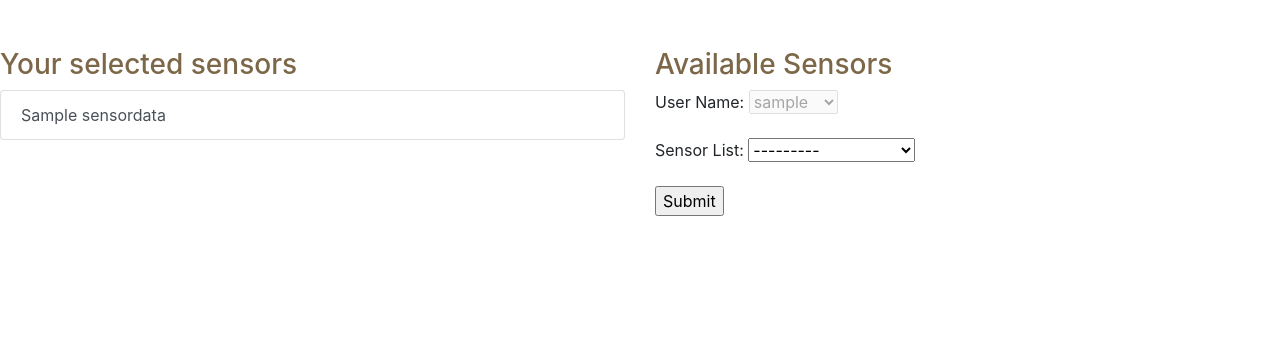
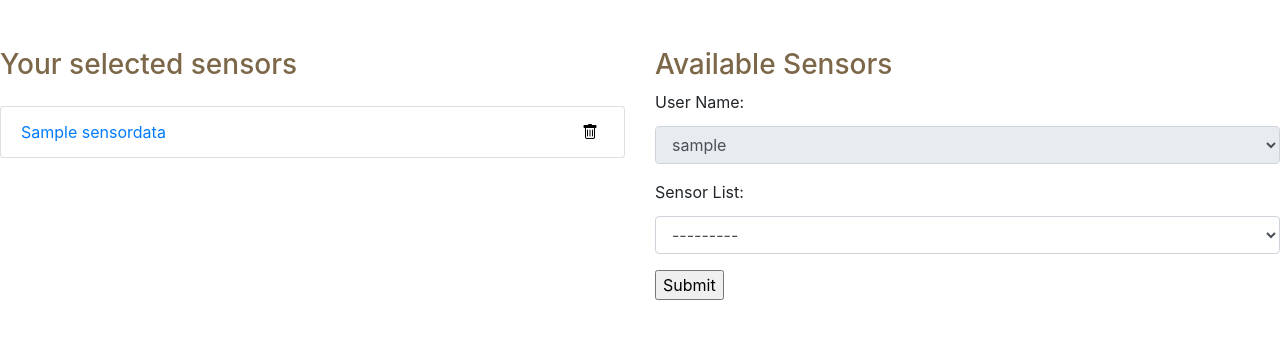
Before and after one commit to ujjuboi/DjangoWebSockets-MQTT, a Django app: page /second/ in a window 1280 px wide. Shown: the part 74-413 px from the top of the page. Run offline with Django 3.2, Linux system fonts and the light colour scheme; a user stored in the database is signed in; tables that the repository leaves empty hold one stand-in row (values such as "Sample post"); some libraries are stand-ins or nearby versions.

Commit message:
Added delete functionality, improved sensor selection form

```diff
--- a/secondPage/forms.py
+++ b/secondPage/forms.py
@@ -16,4 +16,11 @@ class UserMapForm(forms.ModelForm):
         super(UserMapForm,self).__init__(*args,**kwargs)
         self.fields['Uid'].required = False
         self.fields['Uid'].disabled = True
-        self.fields['Sid'].required = False
+        self.fields['Sid'].required = True
+        self.fields['Uid'].widget.attrs.update({
+            'class': 'form-control mt-1 ',
+        })
+        self.fields['Sid'].widget.attrs.update({
+            'class': 'form-control mt-1',
+            'placeholder' : 'please select'
+        })
--- a/secondPage/views.py
+++ b/secondPage/views.py
@@ -2,13 +2,25 @@ from django.shortcuts import redirect, render
 from .models import SensorData, UserSensor
 from .forms import UserMapForm
 from django.db.models import Q
+from django.views.decorators.csrf import csrf_exempt
+from django.http import HttpResponseRedirect
 # Create your views here.
-
+@csrf_exempt
 def second(request):
+    if(request.method == 'POST'):
+        data = request.POST
+        method = request.POST.get("_method")
+        if method == "delete":
+            delItem = data.get('userValue')
+            x = UserSensor.objects.get(pk = delItem)
+            x.delete()
+            return redirect("/second")
     if(request.user.is_authenticated):
         form = UserMapForm(request.POST or None, initial = {"Uid" : request.user.id})
-        if(form.is_valid and request.POST ):
+        if(form.is_valid and request.POST  and request.method == 'POST'):
             form.save()
+            print(form.cleaned_data)
+            return redirect("/second")
         userD = UserSensor.objects.filter(Uid = request.user.id)
         context = {
             'user' : request.user,
--- a/templates/base.html
+++ b/templates/base.html
@@ -12,6 +12,7 @@
     {%endblock css%}
     <link rel="stylesheet" href="https://maxcdn.bootstrapcdn.com/bootstrap/4.0.0/css/bootstrap.min.css"
     integrity="sha384-Gn5384xqQ1aoWXA+058RXPxPg6fy4IWvTNh0E263XmFcJlSAwiGgFAW/dAiS6JXm" crossorigin="anonymous">
+    <link rel="stylesheet" href="https://cdn.jsdelivr.net/npm/bootstrap-icons@1.4.1/font/bootstrap-icons.css">
 </head>
 <body style="background-color:#ffffff;;">
     {%block content%}
--- a/templates/secondP.html
+++ b/templates/secondP.html
@@ -21,20 +21,18 @@ Second Page
     <div class="row">
         <div class="col-6">
             <h3 style="color: rgb(124, 103, 72);"> Your selected sensors</h3>
-            <!-- <div class="list-group">
-                <a href="#" class="list-group-item list-group-item-action ">
-                  Sensor A
-                </a>
-                <a href="#" class="list-group-item list-group-item-action">Sensor B</a>
-                <a href="#" class="list-group-item list-group-item-action">Sensor C</a>
-                <a href="#" class="list-group-item list-group-item-action">Sensor D</a>
-                <a href="#" class="list-group-item list-group-item-action ">Sensor E</a>
-              </div> -->
-              <div class="list-group">
+              <ul class="list-group mt-4 mb-4">
                 {% for name in SelectedSensor %}
-                <a href="#" class="list-group-item list-group-item-action ">{{name.Sid.sensorName}}</a>
+                <li class="list-group-item d-flex justify-content-between align-items-center">
+                <a href="#" >{{name.Sid.sensorName}}</a>
+                <form action="{% url 'second' %}" method = "POST">
+                  <input type="hidden" name = "_method" value = "delete">
+                   <input type="hidden" name = "userValue" value = "{{name.id}}">
+                   <span><button style="background-color: transparent; border:0ch"><i class="bi bi-trash" type="submit"></i></button></span>
+                  </form>
+                </li>
                 {% endfor %}
-              </div>
+              </ul>
         </div>
         <div class="col-6">
             <h3 style="color: rgb(124, 103, 72);"> Available Sensors</h3>
```
